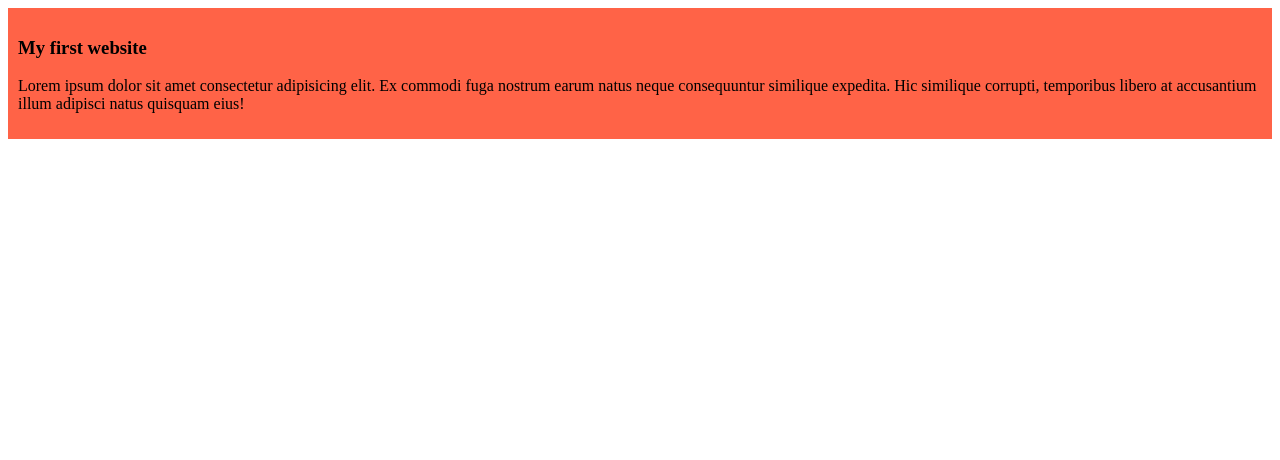
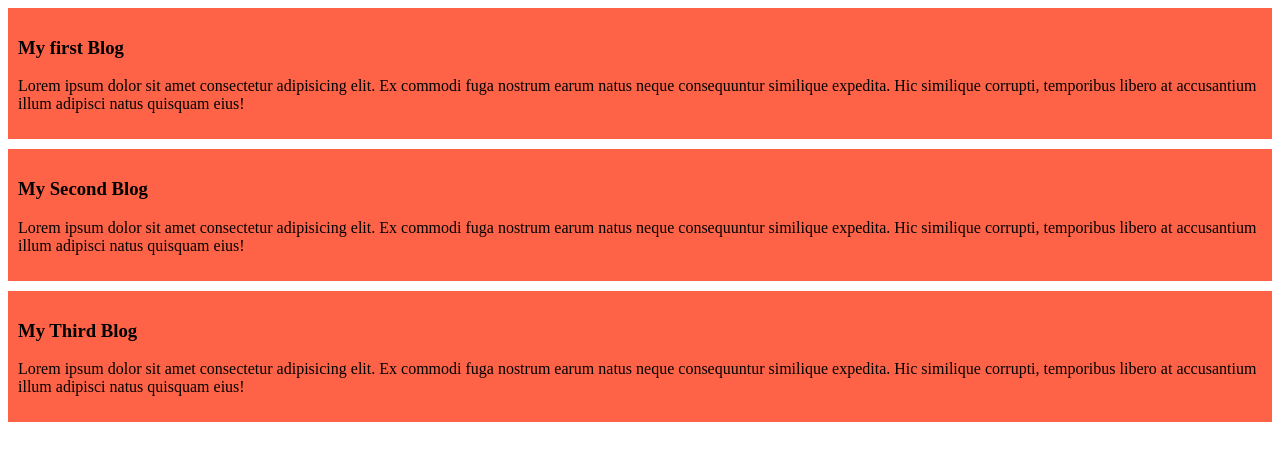
Before and after one commit to mahfuj80/my-simple-website, a plain HTML site: page index.html in a window 1280 px wide. Drawn offline with Linux system fonts and the light colour scheme.

Commit message:
added the second and the third blog

```diff
--- a/index.html
+++ b/index.html
@@ -8,7 +8,15 @@
 </head>
 <body>
     <div>
-        <h3>My first website</h3>
+        <h3>My first Blog</h3>
+        <p>Lorem ipsum dolor sit amet consectetur adipisicing elit. Ex commodi fuga nostrum earum natus neque consequuntur similique expedita. Hic similique corrupti, temporibus libero at accusantium illum adipisci natus quisquam eius!</p>
+    </div>
+    <div>
+        <h3>My Second Blog</h3>
+        <p>Lorem ipsum dolor sit amet consectetur adipisicing elit. Ex commodi fuga nostrum earum natus neque consequuntur similique expedita. Hic similique corrupti, temporibus libero at accusantium illum adipisci natus quisquam eius!</p>
+    </div>
+    <div>
+        <h3>My Third Blog</h3>
         <p>Lorem ipsum dolor sit amet consectetur adipisicing elit. Ex commodi fuga nostrum earum natus neque consequuntur similique expedita. Hic similique corrupti, temporibus libero at accusantium illum adipisci natus quisquam eius!</p>
     </div>
 </body>
--- a/styles/blog.css
+++ b/styles/blog.css
@@ -1,4 +1,5 @@
 div{
     background-color: tomato;
     padding: 10px;
+    margin-bottom: 10px;
 }
```
